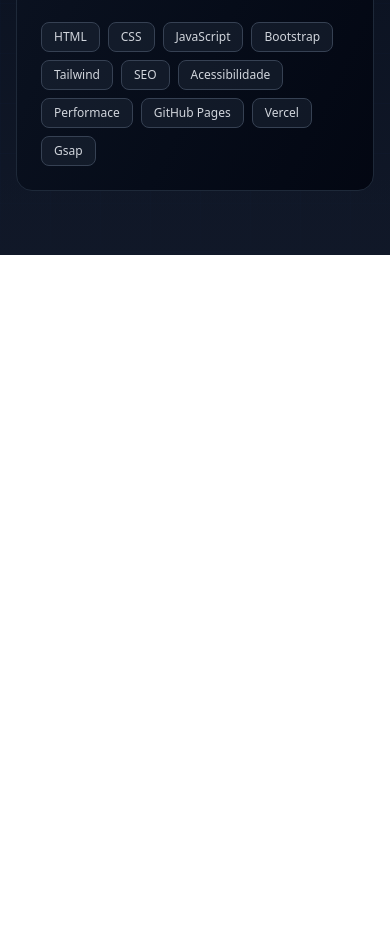
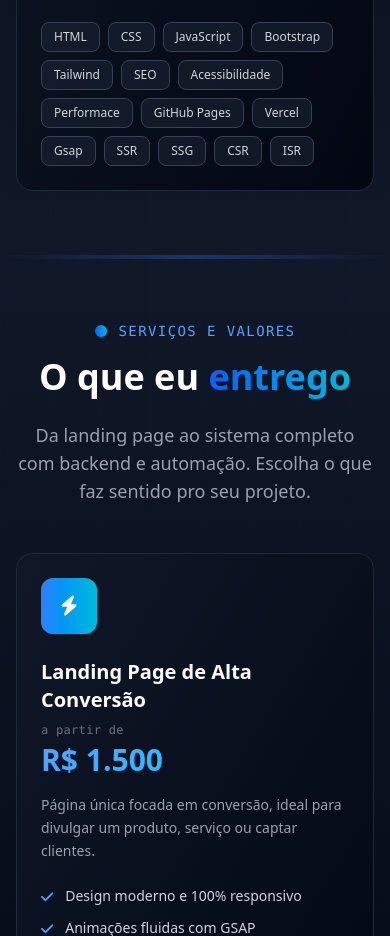
Before and after one commit to lucas19fonseca/cv, a React (Vite) app: page / in a window 390 px wide. Shown: the part 8060-8996 px from the top of the page. Before the commit the page ends 8315 px from the top, so only its background shows below. Built offline with nearby package versions, Linux system fonts and the light colour scheme.

Commit message:
add section serviços

```diff
--- a/src/App.jsx
+++ b/src/App.jsx
@@ -3,6 +3,7 @@
 import Projetos from "./components/projetos";
 import Experiencia from "./components/experiencia";
 import Hero from "./components/Hero";
+import Servicos from "./components/Servicos";
 import ChatBot from "./components/ChatBot";
 
 function App() {
@@ -14,6 +15,7 @@
         <SobreMim />
         <Projetos />
         <Experiencia />
+        <Servicos />
         <ChatBot />
       </main>
     </div>
--- /dev/null
+++ b/src/components/Servicos.jsx
@@ -0,0 +1,196 @@
+import { useState } from "react";
+import ContatoModal from "./ContatoModal";
+
+export default function Servicos() {
+    const [contatoModalAberto, setContatoModalAberto] = useState(false);
+
+    const servicos = [
+        {
+            id: 1,
+            nome: "Landing Page de Alta Conversão",
+            preco: "R$ 1.500",
+            prefixo: "a partir de",
+            descricao: "Página única focada em conversão, ideal para divulgar um produto, serviço ou captar clientes.",
+            recursos: [
+                "Design moderno e 100% responsivo",
+                "Animações fluidas com GSAP",
+                "Otimização de SEO e performance",
+                "Formulário de contato integrado",
+                "Publicação (deploy) incluída",
+            ],
+            icone: "fas fa-bolt",
+            cor: "from-blue-500 to-cyan-500",
+            destaque: false,
+        },
+        {
+            id: 2,
+            nome: "Sistema Web com Backend",
+            preco: "R$ 5.000",
+            prefixo: "a partir de",
+            descricao: "Aplicação completa com banco de dados e área administrativa para gerenciar seu negócio.",
+            recursos: [
+                "Backend + banco de dados",
+                "Painel administrativo",
+                "Autenticação e área logada",
+                "Integrações via API",
+                "Design responsivo e otimizado",
+            ],
+            icone: "fas fa-server",
+            cor: "from-indigo-500 to-purple-500",
+            destaque: false,
+        },
+        {
+            id: 3,
+            nome: "Sistema Sob Medida com Automação",
+            preco: "Sob orçamento",
+            prefixo: "projetos a partir de R$ 8.000",
+            descricao: "Sistemas complexos com backend robusto, banco de dados e automações inteligentes.",
+            recursos: [
+                "Arquitetura escalável e segura",
+                "Automações (n8n, IA, LLM, RAG, MPC)",
+                "Integrações (WhatsApp, pagamentos, APIs)",
+                "Fluxos e processos personalizados",
+                "Suporte e manutenção contínua",
+            ],
+            icone: "fas fa-robot",
+            cor: "from-purple-500 to-pink-500",
+            destaque: false,
+        },
+    ];
+
+    return (
+        <section
+            id="servicos"
+            className="py-16 md:py-24 relative min-h-[300px] overflow-hidden"
+        >
+            {/* Background */}
+            <div className="absolute inset-0 bg-gradient-to-b from-gray-900 via-gray-950 to-gray-900" />
+
+            {/* Grid pattern */}
+            <div className="absolute inset-0 opacity-5">
+                <div
+                    className="w-full h-full"
+                    style={{
+                        backgroundImage: `
+                            linear-gradient(90deg, rgba(59, 130, 246, 0.3) 1px, transparent 1px),
+                            linear-gradient(180deg, rgba(59, 130, 246, 0.3) 1px, transparent 1px)
+                        `,
+                        backgroundSize: "50px 50px",
+                    }}
+                />
+            </div>
+
+            {/* Linhas decorativas */}
+            <div className="absolute top-0 left-0 w-full h-1 bg-gradient-to-r from-transparent via-blue-500 to-transparent opacity-30" />
+            <div className="absolute bottom-0 left-0 w-full h-1 bg-gradient-to-r from-transparent via-blue-500 to-transparent opacity-30" />
+
+            <div className="container mx-auto px-4 lg:px-8 relative z-10">
+                {/* Header */}
+                <div className="text-center mb-12">
+                    <div className="inline-flex items-center justify-center gap-3 mb-4">
+                        <div className="w-3 h-3 bg-gradient-to-r from-blue-600 to-cyan-500 rounded-full" />
+                        <span className="text-blue-400 font-mono text-sm tracking-widest">
+                            SERVIÇOS E VALORES
+                        </span>
+                    </div>
+
+                    <h2 className="text-4xl md:text-5xl lg:text-6xl font-bold text-white mb-4">
+                        O que eu{" "}
+                        <span className="bg-gradient-to-r from-blue-600 to-cyan-500 bg-clip-text text-transparent">
+                            entrego
+                        </span>
+                    </h2>
+
+                    <p className="text-gray-400 mt-6 text-lg max-w-2xl mx-auto">
+                        Da landing page ao sistema completo com backend e automação. Escolha o que faz sentido pro seu projeto.
+                    </p>
+                </div>
+
+                {/* Cards */}
+                <div className="grid md:grid-cols-3 gap-6 lg:gap-8 max-w-6xl mx-auto items-stretch">
+                    {servicos.map((servico) => (
+                        <div key={servico.id} className="group relative flex">
+                            {servico.destaque && (
+                                <div className="absolute -top-3 left-1/2 -translate-x-1/2 z-20">
+                                    <span className="bg-gradient-to-r from-indigo-500 to-purple-500 text-white text-xs font-semibold px-4 py-1 rounded-full shadow-lg tracking-wide">
+                                        MAIS PROCURADO
+                                    </span>
+                                </div>
+                            )}
+
+                            {/* Glow */}
+                            <div className="absolute -inset-0.5 bg-gradient-to-r from-gray-700 to-gray-900 rounded-2xl blur opacity-0 group-hover:opacity-30 transition-opacity duration-300" />
+
+                            {/* Card */}
+                            <div
+                                className={`relative w-full flex flex-col bg-gradient-to-br from-gray-900 to-gray-950 border rounded-2xl p-6 lg:p-8 transition-all duration-300 group-hover:scale-[1.02] group-hover:shadow-2xl ${
+                                    servico.destaque
+                                        ? "border-indigo-500/60 shadow-xl shadow-indigo-500/10"
+                                        : "border-gray-800 group-hover:border-blue-500/50"
+                                }`}
+                            >
+                                {/* Ícone */}
+                                <div
+                                    className={`w-14 h-14 rounded-xl bg-gradient-to-r ${servico.cor} flex items-center justify-center mb-6`}
+                                >
+                                    <i className={`${servico.icone} text-white text-xl`}></i>
+                                </div>
+
+                                {/* Nome */}
+                                <h3 className="text-xl font-bold text-white mb-2">
+                                    {servico.nome}
+                                </h3>
+
+                                {/* Preço */}
+                                <div className="mb-4">
+                                    <p className="text-gray-500 text-xs font-mono tracking-wide mb-1">
+                                        {servico.prefixo}
+                                    </p>
+                                    <p className="text-3xl font-bold bg-gradient-to-r from-blue-400 to-cyan-400 bg-clip-text text-transparent">
+                                        {servico.preco}
+                                    </p>
+                                </div>
+
+                                <p className="text-gray-400 text-sm mb-6 leading-relaxed">
+                                    {servico.descricao}
+                                </p>
+
+                                {/* Recursos */}
+                                <ul className="space-y-3 mb-8 flex-grow">
+                                    {servico.recursos.map((recurso, i) => (
+                                        <li key={i} className="flex items-start gap-3 text-gray-300 text-sm">
+                                            <i className="fas fa-check text-blue-400 mt-1 flex-shrink-0"></i>
+                                            <span>{recurso}</span>
+                                        </li>
+                                    ))}
+                                </ul>
+
+                                {/* CTA */}
+                                <button
+                                    onClick={() => setContatoModalAberto(true)}
+                                    className={`w-full py-3 rounded-xl font-semibold text-white transition-all duration-300 ${
+                                        servico.destaque
+                                            ? "bg-gradient-to-r from-indigo-500 to-purple-500 hover:shadow-lg hover:shadow-indigo-500/30"
+                                            : "bg-gray-800 border border-gray-700 hover:border-blue-500/50 hover:bg-gray-700"
+                                    }`}
+                                >
+                                    Solicitar orçamento
+                                </button>
+                            </div>
+                        </div>
+                    ))}
+                </div>
+
+                {/* Nota */}
+                <p className="text-center text-gray-500 text-sm mt-10 max-w-2xl mx-auto">
+                    Cada projeto é único. Os valores são pontos de partida e podem variar conforme o escopo. Fale comigo pra um orçamento sob medida.
+                </p>
+            </div>
+
+            <ContatoModal
+                aberto={contatoModalAberto}
+                onFechar={() => setContatoModalAberto(false)}
+            />
+        </section>
+    );
+}
--- a/src/components/experiencia.jsx
+++ b/src/components/experiencia.jsx
@@ -38,7 +38,7 @@
                 "Suporte técnico e manutenção para clientes",
                 "Implementação de designs modernos com foco em UX/UI"
             ],
-            tecnologias: ["HTML", "CSS", "JavaScript", "Bootstrap", "Tailwind", "SEO", "Acessibilidade", "Performace", "GitHub Pages", "Vercel","Gsap"],
+            tecnologias: ["HTML", "CSS", "JavaScript", "Bootstrap", "Tailwind", "SEO", "Acessibilidade", "Performace", "GitHub Pages", "Vercel","Gsap","SSR","SSG","CSR","ISR"],
             cor: "from-blue-500 to-cyan-500",
             icone: "fas fa-briefcase"
         }
@@ -96,7 +96,7 @@
                 </div>
 
                 {/* Experience cards - Layout simples */}
-                <div className="max-w-4xl mx-auto space-y-8">
+                <div className="max-w-6xl mx-auto space-y-8">
                     {experiencias.map((exp) => (
                         <div
                             key={exp.id}
```
